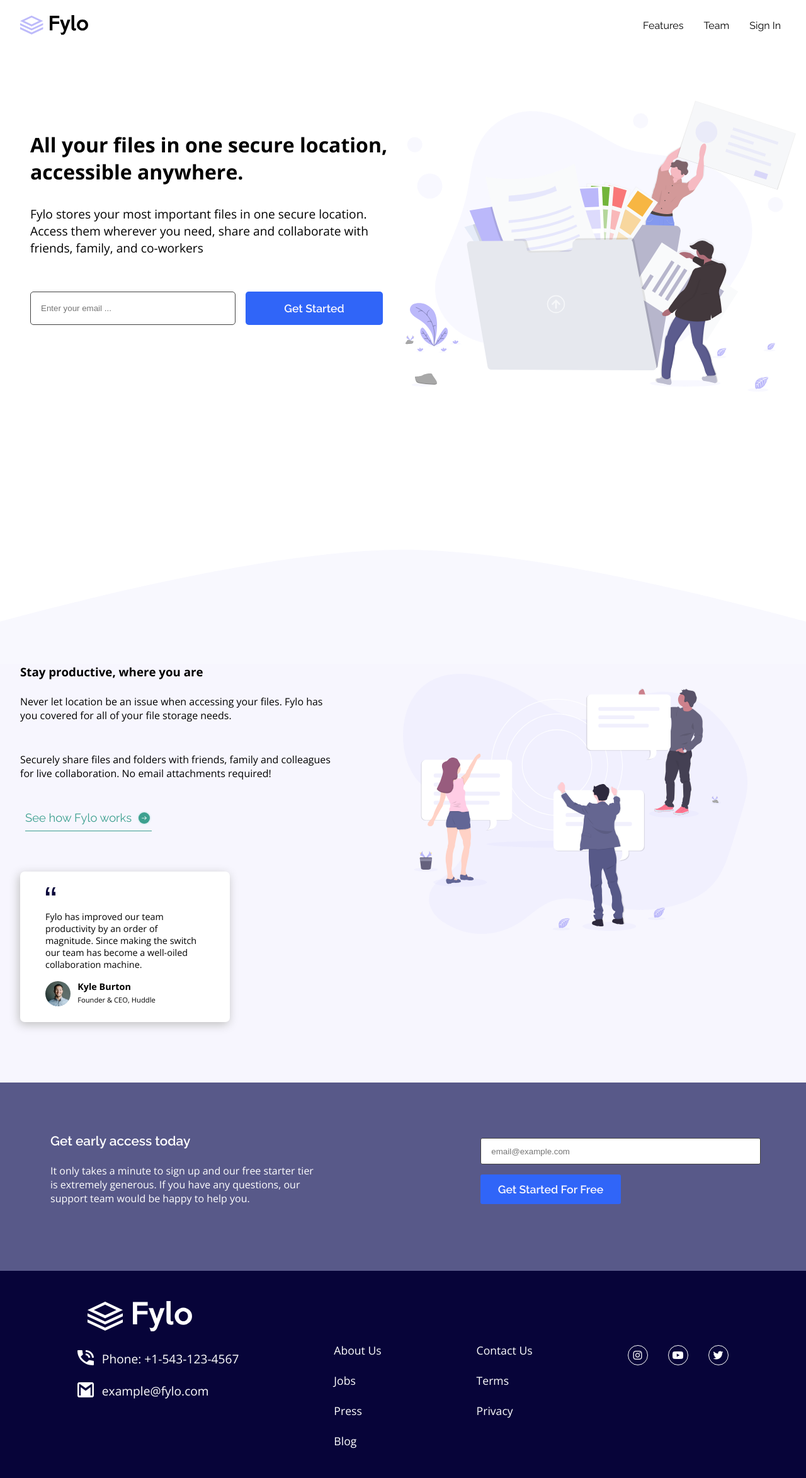
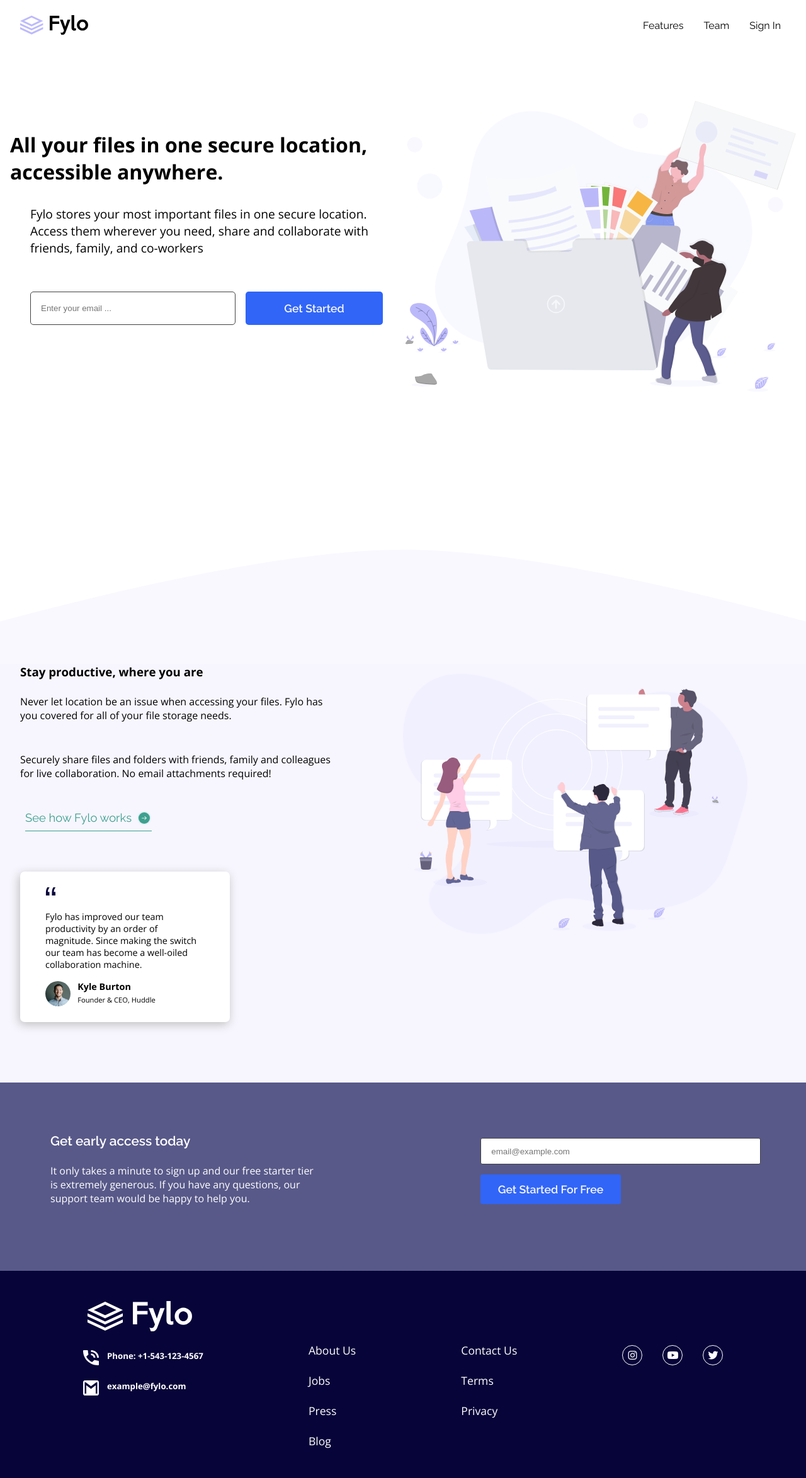
Before and after one commit to RJC26/FrontEnd-Mentor-Fylo-Landing-Page, a plain HTML site: page index.html in a window 1280 px wide. Shown: the whole page at 63% size. Drawn offline with nearby package versions, Linux system fonts and the light colour scheme.

Commit message:
Update style.css

```diff
--- a/Resource/CSS/style.css
+++ b/Resource/CSS/style.css
@@ -11,7 +11,7 @@
     --Btn-background: hsl(224, 93%, 58%);
     --Btn-background-hover: hsl(224, 93%, 65%);
     --Mid-page-link: hsl(170, 45%, 43%);
-    --Mid-page-link-hover: hsl(170, 76%, 72%);;
+    --Mid-page-link-hover: hsl(170, 76%, 72%);
     /* NEUTRAL */
     --Light-Grayish-Blue: hsl(250, 75%, 98%);
     --Light-Gray: hsl(0, 0%, 75%);
@@ -198,7 +198,7 @@ footer{
     display: flex;
     margin: 1.5rem 0 1rem 0;
 }
-.email_phone h5{
+.email_phone h4{
     font-weight: 300;
     font-size: 1.2rem;
 }
@@ -275,7 +275,7 @@ footer{
         text-align: left;
         order: 1;
     }
-    .text_1 p, h2{
+    .text_1 p, h1{
         padding-left: 2rem;
     }
     .image_1{
```
